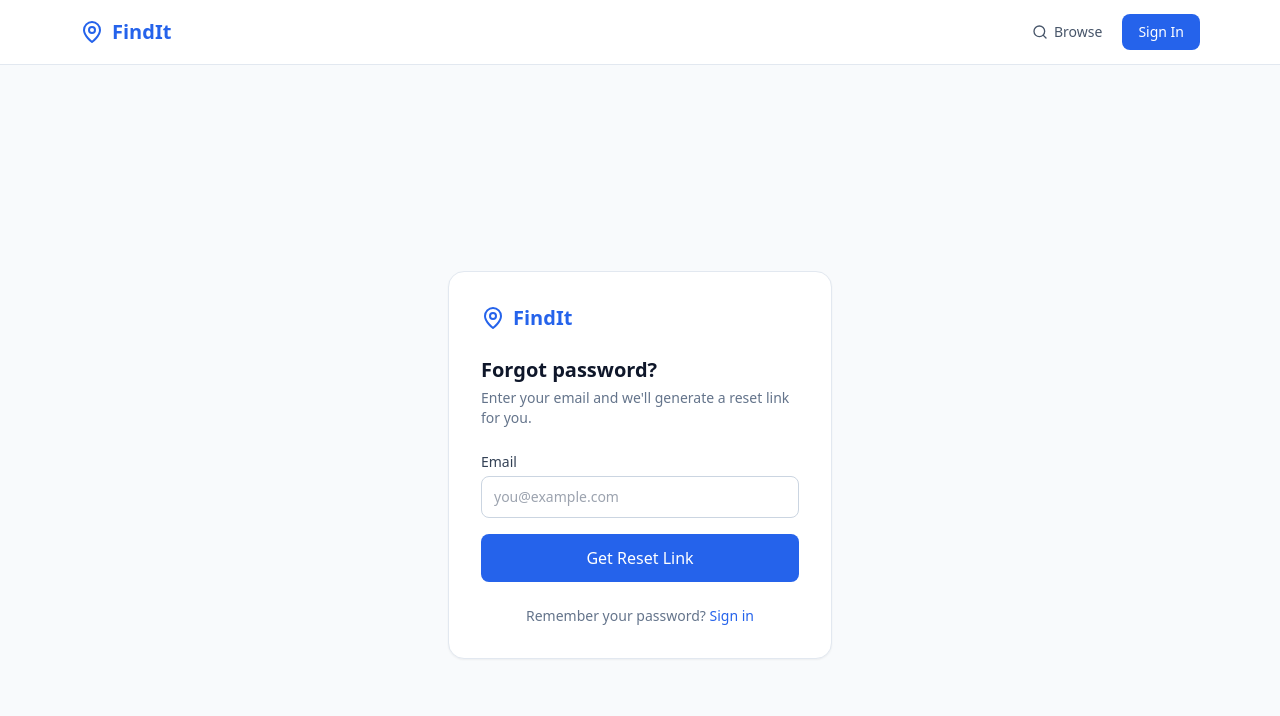
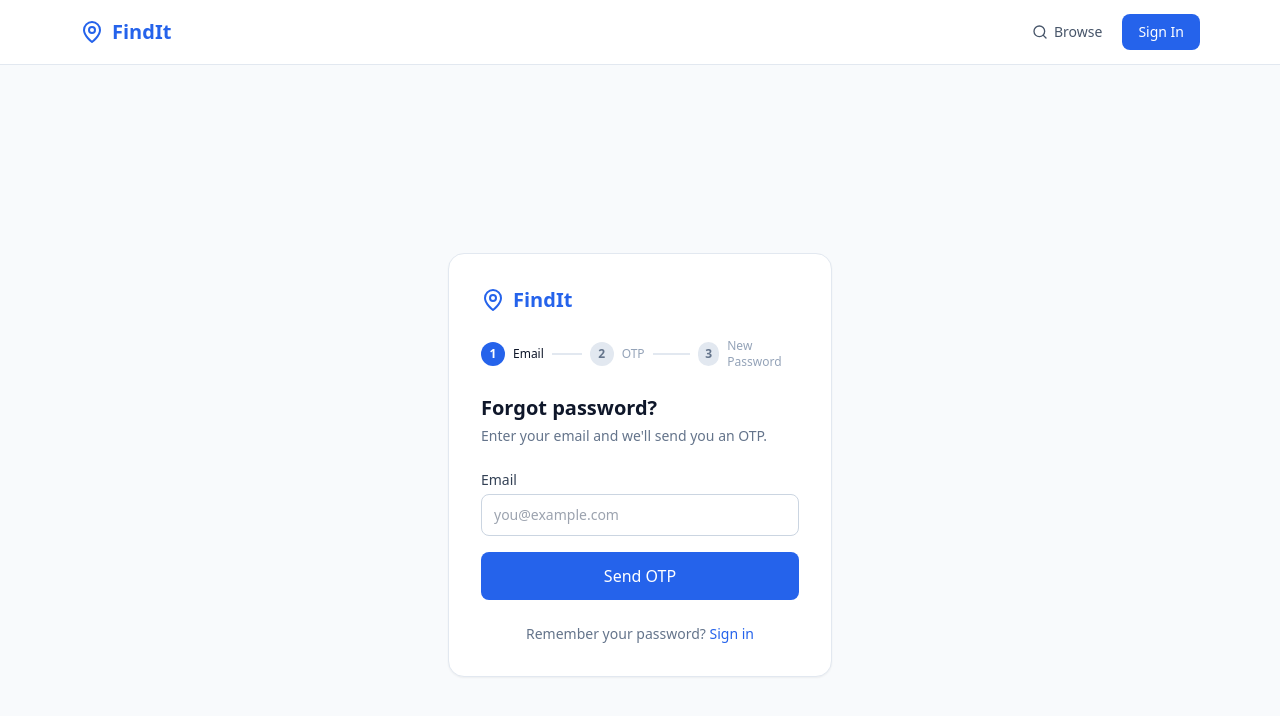
Before and after one commit to ujjwal-2024/findit, a React (Vite) app in the folder frontend/: page /forgot-password in a window 1280 px wide. Shown: the top 716 px of the page. Built offline with nearby package versions, Linux system fonts and the light colour scheme; no server answers.

Commit message:
updated forgotpassword.jsx

```diff
--- a/frontend/src/pages/ForgotPassword.jsx
+++ b/frontend/src/pages/ForgotPassword.jsx
@@ -1,25 +1,60 @@
 import { useState } from 'react'
-import { Link } from 'react-router-dom'
-import { MapPin, ArrowLeft } from 'lucide-react'
+import { Link, useNavigate } from 'react-router-dom'
+import { MapPin } from 'lucide-react'
 import api from '../api/client'
 import Button from '../components/ui/Button'
 
 export default function ForgotPassword() {
+  const [step, setStep] = useState(1) // 1=email, 2=otp, 3=newpassword
   const [email, setEmail] = useState('')
-  const [resetUrl, setResetUrl] = useState(null)
+  const [otp, setOtp] = useState('')
+  const [password, setPassword] = useState('')
   const [loading, setLoading] = useState(false)
   const [error, setError] = useState('')
+  const [success, setSuccess] = useState(false)
+  const navigate = useNavigate()
 
-  const handleSubmit = async (e) => {
+  const sendOTP = async (e) => {
     e.preventDefault()
     if (!email) return setError('Please enter your email')
     setLoading(true)
     setError('')
     try {
-      const res = await api.post('/api/auth/forgot-password', { email })
-      setResetUrl(res.data.resetUrl)
+      await api.post('/api/auth/forgot-password', { email })
+      setStep(2)
     } catch (err) {
-      setError(err.response?.data?.error || 'Something went wrong.')
+      setError(err.response?.data?.error || 'Something went wrong')
+    } finally {
+      setLoading(false)
+    }
+  }
+
+  const verifyOTP = async (e) => {
+    e.preventDefault()
+    if (!otp) return setError('Please enter the OTP')
+    setLoading(true)
+    setError('')
+    try {
+      await api.post('/api/auth/verify-otp', { email, otp })
+      setStep(3)
+    } catch (err) {
+      setError(err.response?.data?.error || 'Invalid OTP')
+    } finally {
+      setLoading(false)
+    }
+  }
+
+  const resetPassword = async (e) => {
+    e.preventDefault()
+    if (password.length < 6) return setError('Password must be at least 6 characters')
+    setLoading(true)
+    setError('')
+    try {
+      await api.post('/api/auth/reset-password', { email, password })
+      setSuccess(true)
+      setTimeout(() => navigate('/login'), 2000)
+    } catch (err) {
+      setError(err.response?.data?.error || 'Something went wrong')
     } finally {
       setLoading(false)
     }
@@ -32,57 +67,94 @@ export default function ForgotPassword() {
           <MapPin className="h-6 w-6" /> FindIt
         </Link>
 
-        {resetUrl ? (
-          <div>
-            <h2 className="text-lg font-bold text-slate-900 mb-2">Reset your password</h2>
-            <p className="text-slate-500 text-sm mb-4">
-              Click the link below to reset your password. This link expires in 1 hour.
-            </p>
+        {/* Step indicators */}
+        <div className="flex items-center gap-2 mb-6">
+          {['Email', 'OTP', 'New Password'].map((label, i) => (
+            <div key={i} className="flex items-center gap-2 flex-1">
+              <div className={`w-6 h-6 rounded-full flex items-center justify-center text-xs font-bold ${step > i + 1 ? 'bg-green-500 text-white' : step === i + 1 ? 'bg-blue-600 text-white' : 'bg-slate-200 text-slate-500'}`}>
+                {step > i + 1 ? '✓' : i + 1}
+              </div>
+              <span className={`text-xs ${step === i + 1 ? 'text-slate-900 font-medium' : 'text-slate-400'}`}>{label}</span>
+              {i < 2 && <div className={`flex-1 h-0.5 ${step > i + 1 ? 'bg-green-500' : 'bg-slate-200'}`} />}
+            </div>
+          ))}
+        </div>
 
-             <a href={resetUrl}
-              className="block w-full bg-blue-600 text-white text-center font-medium px-4 py-3 rounded-lg hover:bg-blue-700 text-sm"
-            >
-              Reset My Password →
-            </a>
-            <p className="text-center text-xs text-slate-400 mt-4">
-              Copy this link if the button doesn't work:<br />
-              <span className="break-all text-blue-600">{resetUrl}</span>
-            </p>
-            <Link to="/login" className="flex items-center justify-center gap-1 text-sm text-slate-500 hover:text-slate-900 mt-6">
-              <ArrowLeft className="h-4 w-4" /> Back to login
-            </Link>
+        {success ? (
+          <div className="text-center py-6">
+            <div className="text-4xl mb-3">✅</div>
+            <h2 className="font-bold text-slate-900 mb-1">Password reset!</h2>
+            <p className="text-slate-500 text-sm">Redirecting to login...</p>
           </div>
-        ) : (
+        ) : step === 1 ? (
           <>
             <h1 className="text-xl font-bold text-slate-900 mb-1">Forgot password?</h1>
-            <p className="text-slate-500 text-sm mb-6">
-              Enter your email and we'll generate a reset link for you.
-            </p>
-
-            <form onSubmit={handleSubmit} className="space-y-4">
+            <p className="text-slate-500 text-sm mb-6">Enter your email and we'll send you an OTP.</p>
+            <form onSubmit={sendOTP} className="space-y-4">
               <div>
                 <label className="block text-sm font-medium text-slate-700 mb-1">Email</label>
-                <input
-                  type="email"
+                <input type="email"
                   className="w-full border border-slate-300 rounded-lg px-3 py-2.5 text-sm focus:outline-none focus:ring-2 focus:ring-blue-500"
                   placeholder="you@example.com"
                   value={email}
-                  onChange={e => setEmail(e.target.value)}
-                />
+                  onChange={e => setEmail(e.target.value)} />
                 {error && <p className="text-red-500 text-xs mt-1">{error}</p>}
               </div>
-
               <Button type="submit" size="lg" className="w-full" disabled={loading}>
-                {loading ? 'Generating link...' : 'Get Reset Link'}
+                {loading ? 'Sending OTP...' : 'Send OTP'}
               </Button>
             </form>
-
-            <p className="text-center text-sm text-slate-500 mt-6">
-              Remember your password?{' '}
-              <Link to="/login" className="text-blue-600 font-medium hover:underline">Sign in</Link>
-            </p>
+          </>
+        ) : step === 2 ? (
+          <>
+            <h1 className="text-xl font-bold text-slate-900 mb-1">Enter OTP</h1>
+            <p className="text-slate-500 text-sm mb-6">We sent a 6-digit OTP to <strong>{email}</strong>. Check your inbox.</p>
+            <form onSubmit={verifyOTP} className="space-y-4">
+              <div>
+                <label className="block text-sm font-medium text-slate-700 mb-1">6-digit OTP</label>
+                <input
+                  type="text"
+                  maxLength={6}
+                  className="w-full border border-slate-300 rounded-lg px-3 py-2.5 text-sm text-center text-2xl tracking-widest font-bold focus:outline-none focus:ring-2 focus:ring-blue-500"
+                  placeholder="000000"
+                  value={otp}
+                  onChange={e => setOtp(e.target.value.replace(/\D/g, ''))} />
+                {error && <p className="text-red-500 text-xs mt-1">{error}</p>}
+              </div>
+              <Button type="submit" size="lg" className="w-full" disabled={loading}>
+                {loading ? 'Verifying...' : 'Verify OTP'}
+              </Button>
+              <button type="button" onClick={() => { setStep(1); setError('') }}
+                className="w-full text-sm text-slate-500 hover:text-slate-700">
+                ← Back to email
+              </button>
+            </form>
+          </>
+        ) : (
+          <>
+            <h1 className="text-xl font-bold text-slate-900 mb-1">Set new password</h1>
+            <p className="text-slate-500 text-sm mb-6">Choose a strong password for your account.</p>
+            <form onSubmit={resetPassword} className="space-y-4">
+              <div>
+                <label className="block text-sm font-medium text-slate-700 mb-1">New Password</label>
+                <input type="password"
+                  className="w-full border border-slate-300 rounded-lg px-3 py-2.5 text-sm focus:outline-none focus:ring-2 focus:ring-blue-500"
+                  placeholder="Minimum 6 characters"
+                  value={password}
+                  onChange={e => setPassword(e.target.value)} />
+                {error && <p className="text-red-500 text-xs mt-1">{error}</p>}
+              </div>
+              <Button type="submit" size="lg" className="w-full" disabled={loading}>
+                {loading ? 'Resetting...' : 'Reset Password'}
+              </Button>
+            </form>
           </>
         )}
+
+        <p className="text-center text-sm text-slate-500 mt-6">
+          Remember your password?{' '}
+          <Link to="/login" className="text-blue-600 font-medium hover:underline">Sign in</Link>
+        </p>
       </div>
     </div>
   )
```
